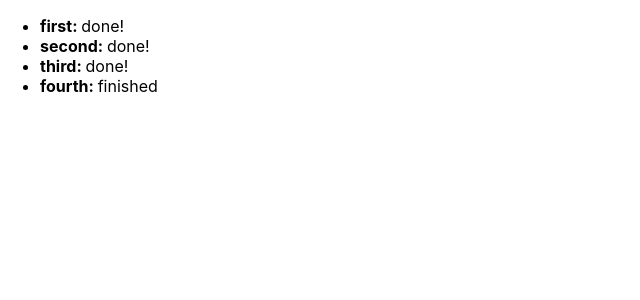
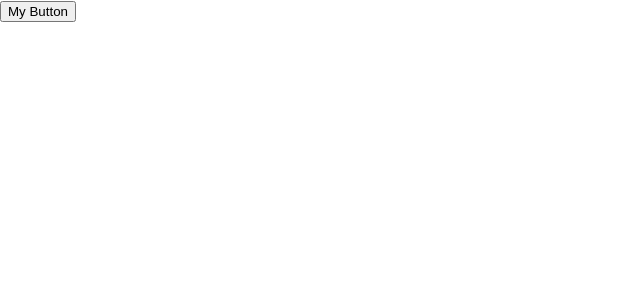
Before and after one commit to doniisetiiawan/react-317, a React (Create React App) app: page / in a window 1280 px wide. Shown: the top 300 px of the page, without its empty margins (0-640 px from the left). Built offline with nearby package versions, Linux system fonts and the light colour scheme.

Commit message:
Add default property values

```diff
--- a/src/MyButton.jsx
+++ b/src/MyButton.jsx
@@ -2,17 +2,20 @@ import React from 'react';
 import PropTypes from 'prop-types';
 
 function MyButton(props) {
-  const { children } = props;
-
-  return <button type="button">{children}</button>;
+  const { disabled, text } = props;
+  return (
+    <button type="button" disabled={disabled}>{text}</button>
+  );
 }
 
 MyButton.propTypes = {
-  children: PropTypes.node,
+  disabled: PropTypes.bool,
+  text: PropTypes.string,
 };
 
 MyButton.defaultProps = {
-  children: null,
+  disabled: false,
+  text: 'My Button',
 };
 
 export default MyButton;
--- a/src/index.jsx
+++ b/src/index.jsx
@@ -3,10 +3,10 @@ import ReactDOM from 'react-dom';
 import './index.css';
 import * as serviceWorker from './serviceWorker';
 
-import MyComponent from './MyComponent';
+import MyButton from './MyButton';
 
 ReactDOM.render(
-  <MyComponent />,
+  <MyButton />,
   document.getElementById('root'),
 );
 
```
